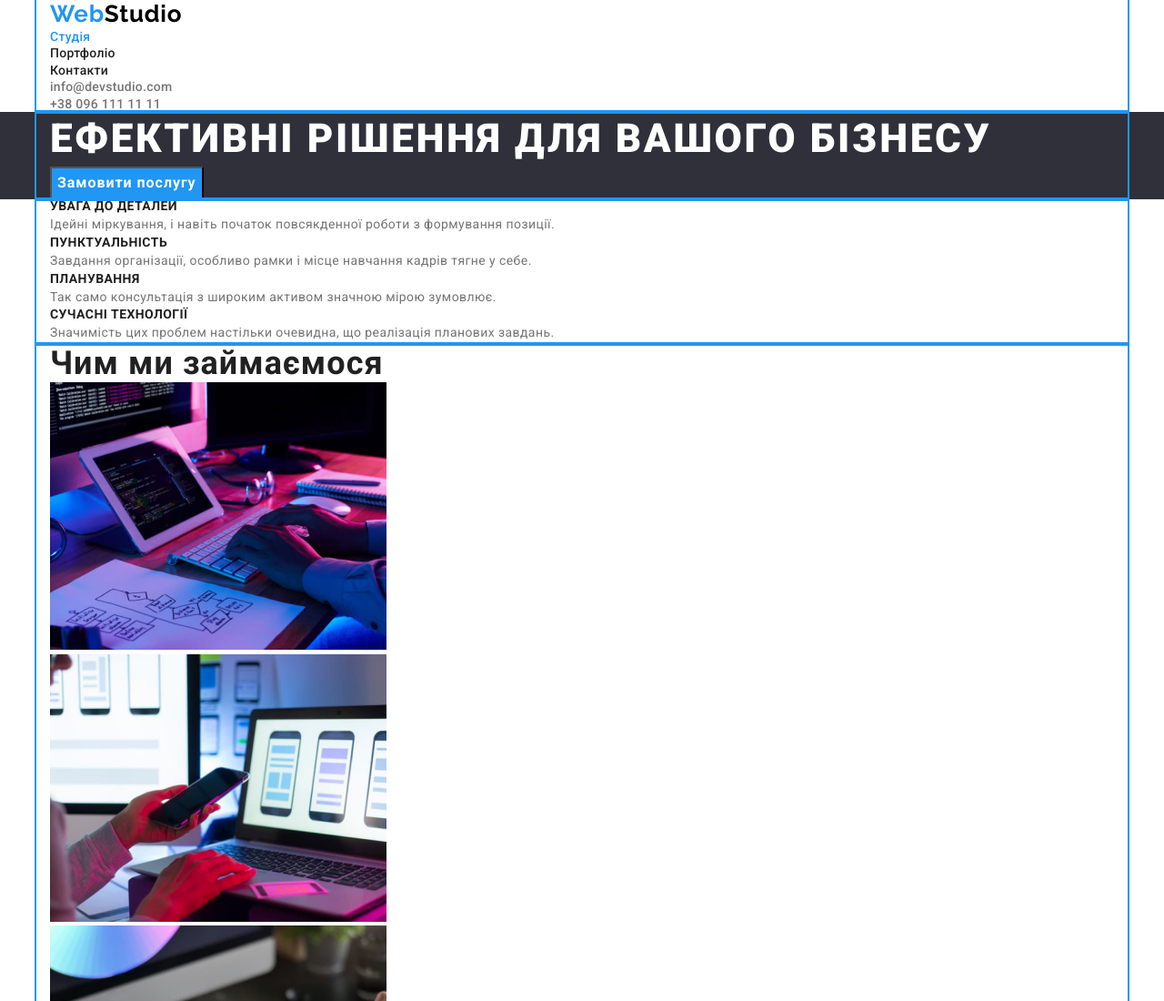
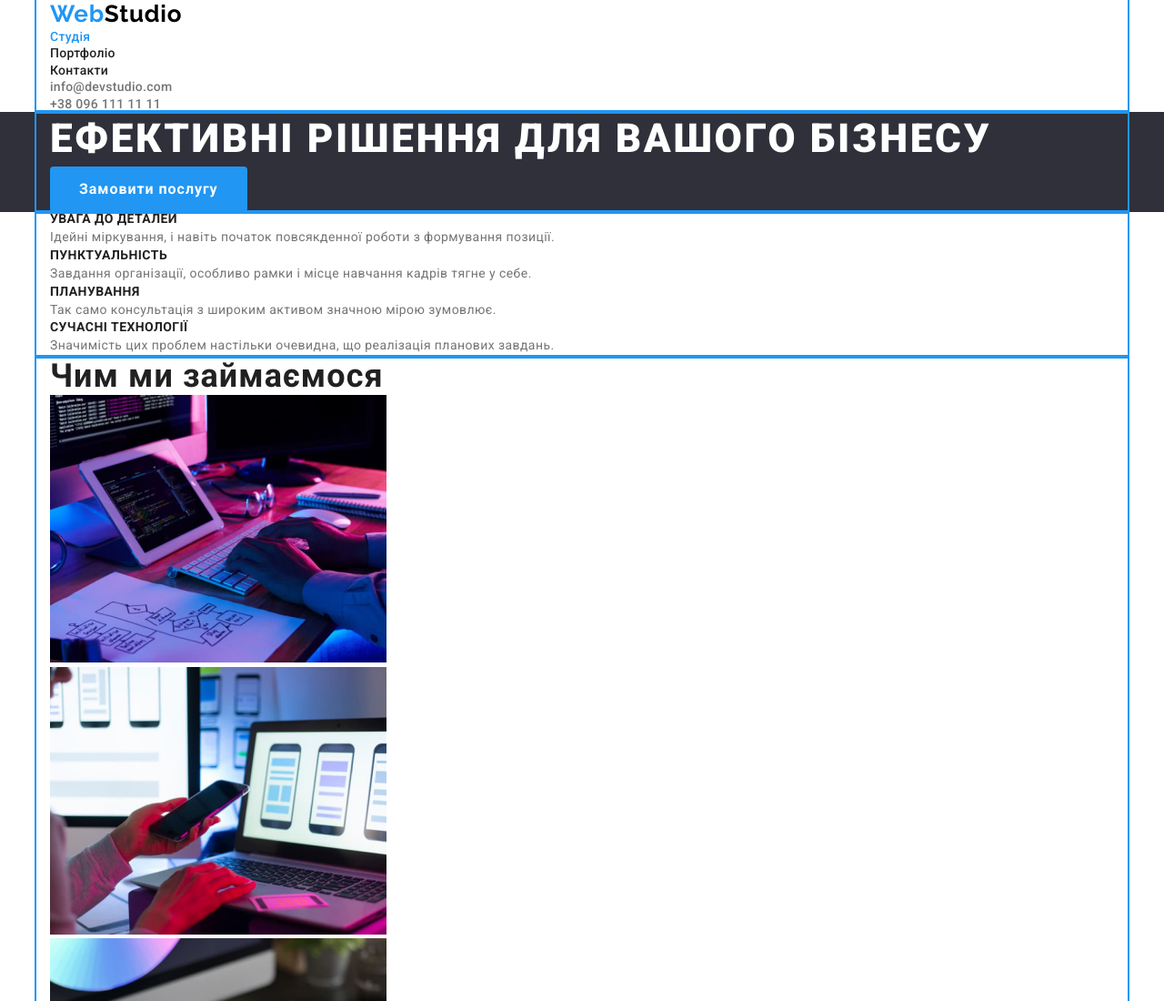
Before and after one commit to sadoviya/goit-markup-hw-03, a plain HTML site: page index.html in a window 1280 px wide. Shown: the top 1100 px of the page at 91% size. Drawn offline with nearby package versions, Linux system fonts and the light colour scheme.

Commit message:
Edited hero-button
Added border-radius, padding, border

```diff
--- a/css/styles.css
+++ b/css/styles.css
@@ -56,8 +56,9 @@ ul {
   letter-spacing: 0.06em;
   color: var(--pure-white-color);
   background-color: var(--accent-site-color);
-  /* box-shadow: 0px 4px 4px rgba(0, 0, 0, 0.15); */
-  /* border-radius: 4px; */
+  border-radius: 4px;
+  padding: 10px 32px;
+  border: 0px;
 }
 
 .hero-button:active {
```
